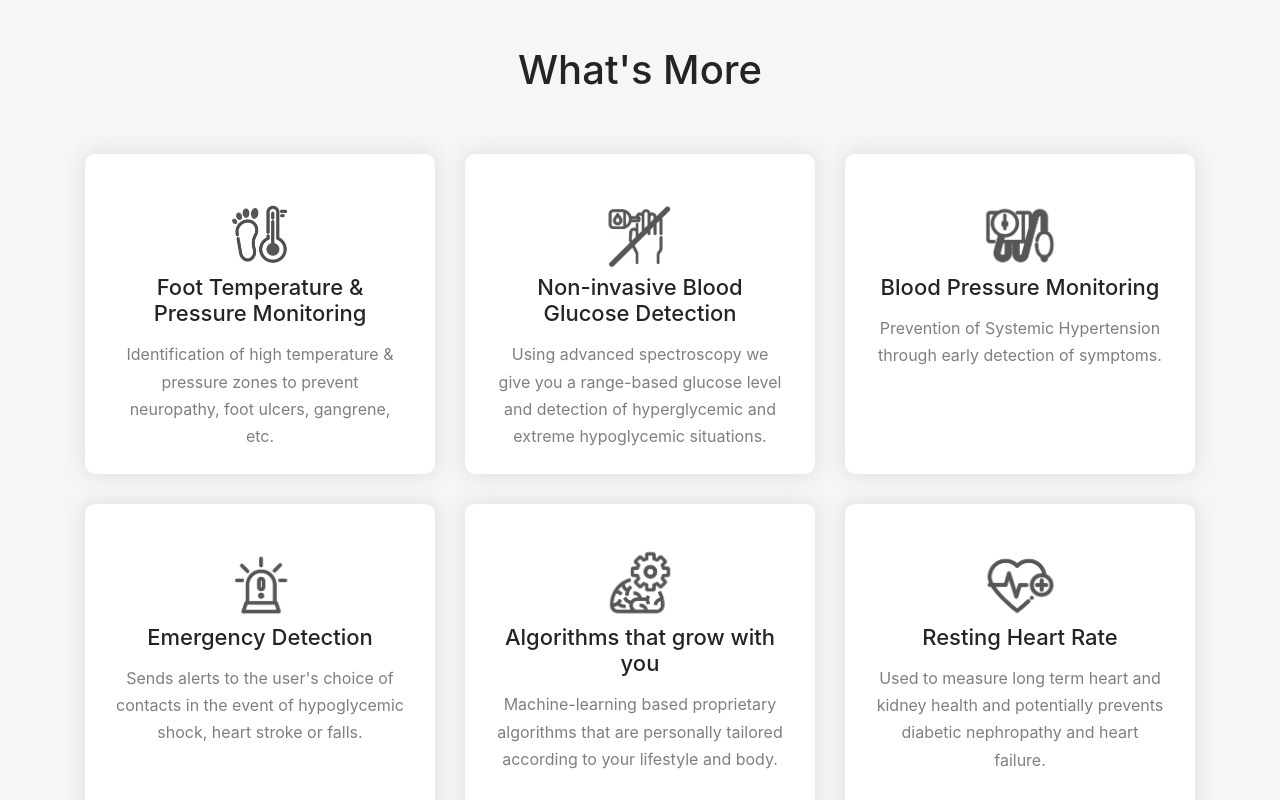
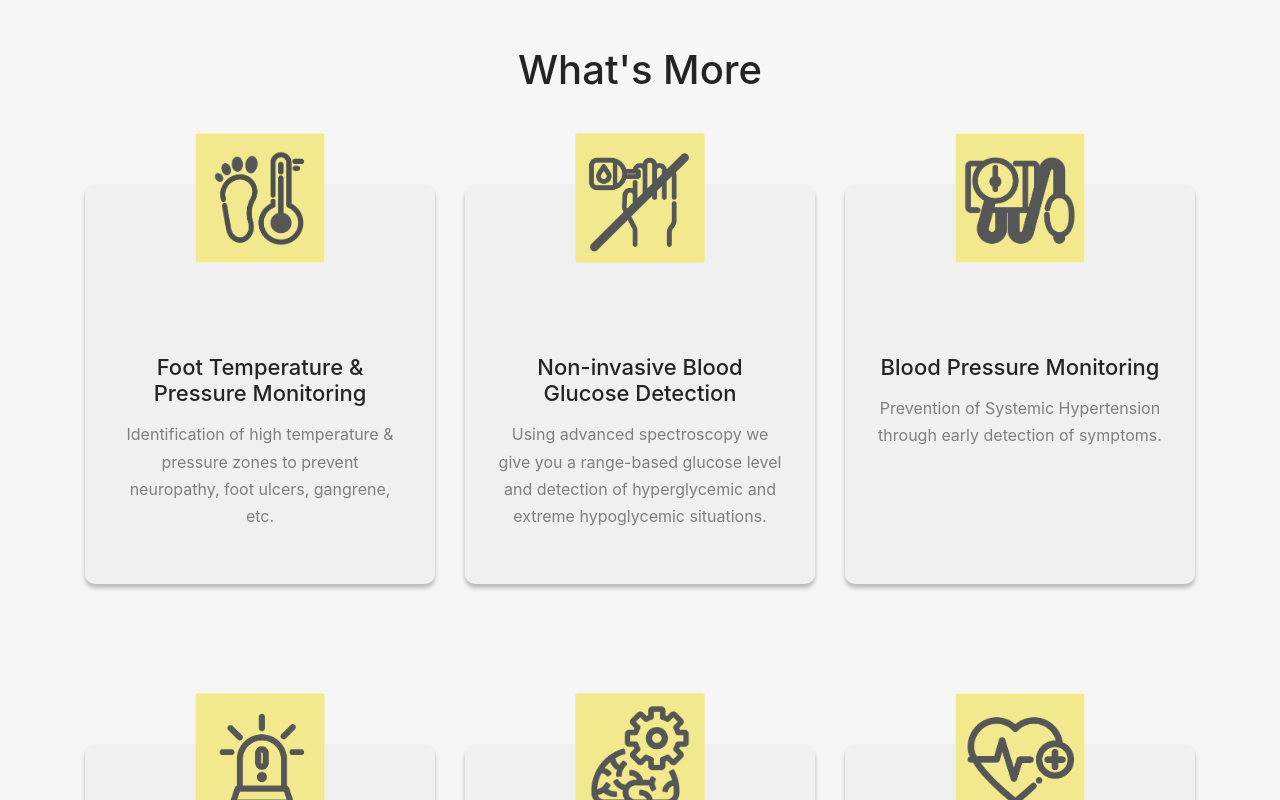
Before and after one commit to soumali28/feetwings.github.io, a React (Create React App) app: page /products in a window 1280 px wide. Shown: the part 2640-3440 px from the top of the page. Built offline with nearby package versions, Linux system fonts and the light colour scheme.

Commit message:
redesign Product cards

```diff
--- a/public/style.css
+++ b/public/style.css
@@ -82,7 +82,7 @@ p:last-child {
 .section-title {
   text-align: center;
   max-width: 660px;
-  margin: 0 auto 60px;
+  margin: 0 auto 90px;
 }
 
 .section-title span {
@@ -1386,14 +1386,23 @@ p:last-child {
 .our-service-card {
   padding: 40px 30px;
   -webkit-box-shadow: 0px 0px 20px 1px #e0dddd;
-  box-shadow: 0px 0px 20px 1px #e0dddd;
-  background-color: #ffffff;
-  margin-bottom: 30px;
+  background: rgba(214, 214, 214, 0.2);
+  box-shadow: 0px 4px 4px rgba(0, 0, 0, 0.25);
+  border-radius: 20px;
+  margin-bottom: 10rem;
   border-radius: 10px;
   text-align: center;
   -webkit-transition: all 0.5s;
   transition: all 0.5s;
-  height: 320px;
+  height: 400px;
+}
+.our-service-card img {
+  background-color: #f2e88d;
+  width: 130px;
+  height: 130px;
+  border-radius: 4px;
+  top: -91px;
+  position: relative;
 }
 
 .our-service-card i {
@@ -3203,7 +3212,7 @@ App Landing CSS
   top: 582px;
   justify-content: center;
   margin-top: 6rem;
-  background: #E8E8E8;
+  background: #e8e8e8;
   display: flex;
   flex-direction: row;
   align-items: center;
@@ -3300,12 +3309,11 @@ App Landing CSS
   overflow-x: hidden;
   overflow-y: hidden;
 }
-.anchor{
+.anchor {
   text-decoration: none;
   color: #000000;
 }
 .cs {
-
   align-items: center;
   justify-content: center;
   font-style: normal;
@@ -3317,34 +3325,31 @@ App Landing CSS
 
   color: #000000;
 }
-.rect{
+.rect {
   padding: 15px;
   left: 180px;
   top: 214px;
-  background: #FFFFFF;
+  background: #ffffff;
   box-shadow: 0px 4px 4px rgba(105, 105, 105, 0.25);
   border-radius: 30px;
-
-}
-.input{
-background: #F3F4F4;
+}
+.input {
+  background: #f3f4f4;
   border-radius: 30px;
   border: 0px;
   margin-bottom: 12px;
   width: 630px;
   height: 44px;
 }
-#message{
-
-    background: #F3F4F4;
+#message {
+  background: #f3f4f4;
   border-radius: 30px;
   border: 0px;
   margin-bottom: 12px;
   width: 630px;
   height: 94px;
-
-}
-.button{
+}
+.button {
   background: #000000;
   border-radius: 30px;
   color: white;
--- a/src/components/Whatmore.jsx
+++ b/src/components/Whatmore.jsx
@@ -5,7 +5,7 @@ function Whatmore(){
         <div id="features" class="our-services-area service-shape pt-100 pb-70">
             <div class="container">
                 <div class="section-title">
-                    <h2>What's More</h2>
+                    <h2 style={{marginBottom:"5rem"}}>What's More</h2>
                 </div>
 
                 <div class="row">
--- a/src/pages/Career.jsx
+++ b/src/pages/Career.jsx
@@ -1,5 +1,4 @@
 import React from 'react'
-import Comingsoon from '../components/comingsoon';
 import Navbar from '../components/navbar';
 import Subscribe from '../components/Subscribe';
 import Footer from "../components/footer";
@@ -8,8 +7,7 @@ function Career() {
   return (
     <div>
       <Navbar/>
-      <Comingsoon/>
-      <br></br>
+
       <Subscribe/>
       <Footer/>
     </div>
--- a/src/pages/Privacy.jsx
+++ b/src/pages/Privacy.jsx
@@ -10,9 +10,7 @@ function Privacy() {
     <div>
       <Navbar/>
       <Comingsoon/>
-      <br></br>
-      <Subscribe/>
-      <Footer/>
+
     </div>
   )
 }
--- a/src/pages/TOC.jsx
+++ b/src/pages/TOC.jsx
@@ -9,9 +9,8 @@ function TOC() {
     <div>
     <Navbar/>
     <Comingsoon/>
-    <br></br>
-    <Subscribe/>
-    <Footer/>
+
+
     </div>
   )
 }
```
Lines whose indentation alone changed are shown as unchanged.
